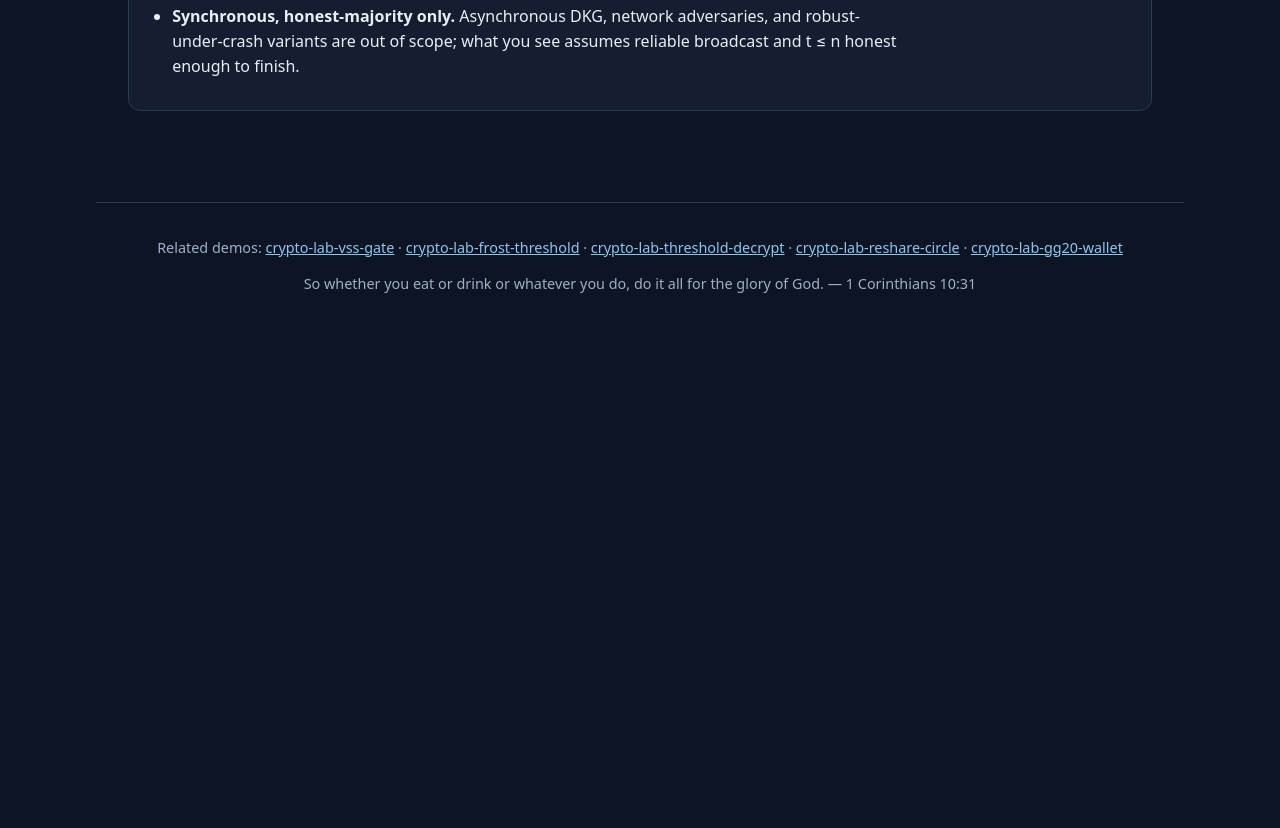
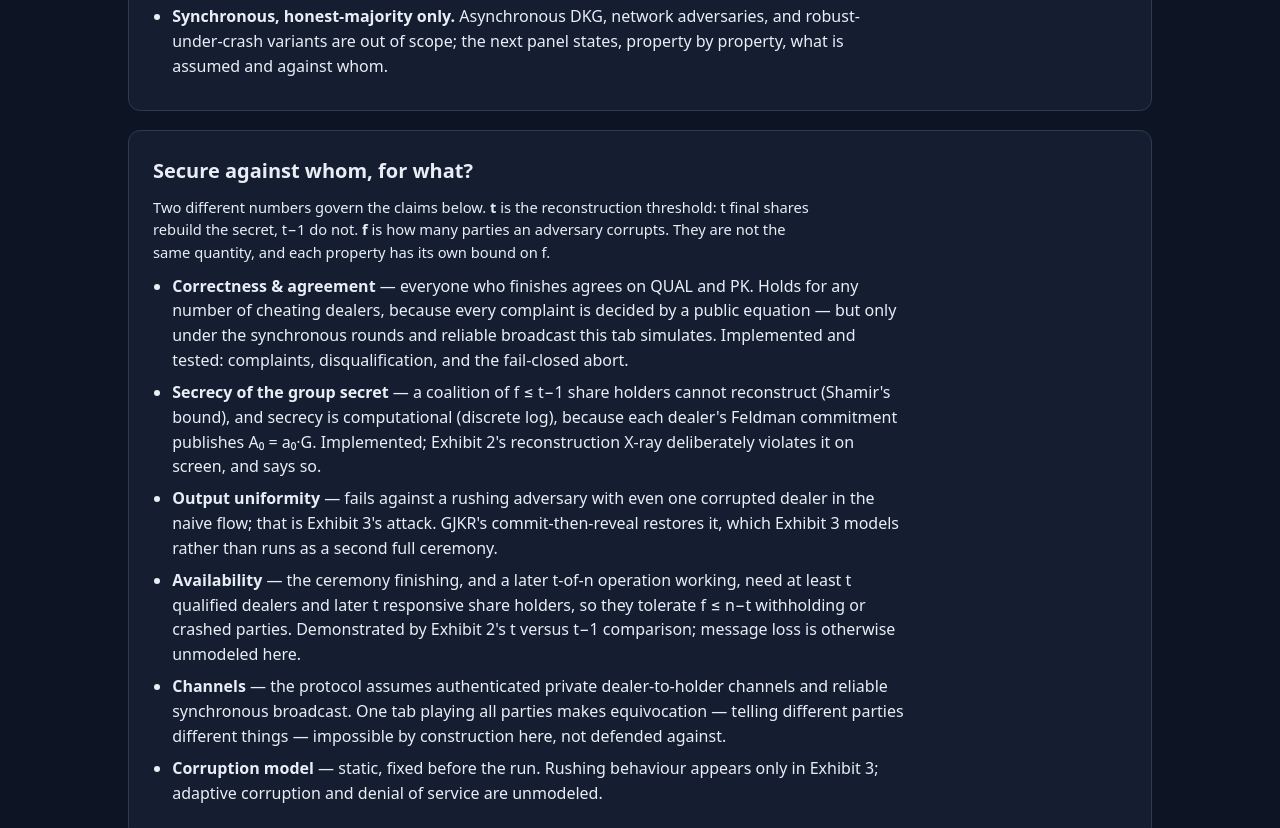
Before and after one commit to systemslibrarian/crypto-lab-dkg-gate, a website built with Vite: page index.html in a window 1280 px wide. Shown: the part 3402-4230 px from the top of the page. Before the commit the page ends 3744 px from the top, so only its background shows below. Built offline with nearby package versions, Linux system fonts and the light colour scheme.

Commit message:
State the threat model property by property, and stop calling a heuristic theory
Actions the remaining applicable items from the 2026-07-22 audit:

- New 'Secure against whom, for what?' panel (index.html) and matching README
  section: separates the reconstruction threshold t from the corruption bound f,
  and states correctness, secrecy, uniformity, availability, channel, and
  corruption-model assumptions individually — no more inferring the adversary
  from the n/t selectors.
- Bias batch banner: 1-(15/16)^(2^k) is now labeled an independence heuristic
  (subset keys are correlated), and the GJKR figure a blind 1/16 guess, instead
  of both being 'theory'.
- bias.test.ts: the 'stays near 1/16' test now pins the deterministic paired
  counts (1 blind win vs 5 rushing wins over the same 12 seeds) so the name and
  the assertion say the same thing.
- e2e/reflow.spec.ts: the audit's mobile-overflow fix is now gated — no root
  horizontal scroll at 320/360/400px in the completed-ceremony and both bias
  states, with the share matrix still scrollable in its own region.

Co-Authored-By: Claude Fable 5 <noreply@anthropic.com>

```diff
--- a/index.html
+++ b/index.html
@@ -270,8 +270,51 @@
           </li>
           <li role="listitem">
             <strong>Synchronous, honest-majority only.</strong> Asynchronous DKG, network adversaries, and
-            robust-under-crash variants are out of scope; what you see assumes reliable broadcast and t ≤ n honest
-            enough to finish.
+            robust-under-crash variants are out of scope; the next panel states, property by property, what is
+            assumed and against whom.
+          </li>
+        </ul>
+      </section>
+
+      <section class="card scope" aria-labelledby="threat-h">
+        <h2 id="threat-h">Secure against whom, for what?</h2>
+        <p class="note">
+          Two different numbers govern the claims below. <strong>t</strong> is the reconstruction threshold: t
+          final shares rebuild the secret, t−1 do not. <strong>f</strong> is how many parties an adversary
+          corrupts. They are not the same quantity, and each property has its own bound on f.
+        </p>
+        <ul role="list">
+          <li role="listitem">
+            <strong>Correctness &amp; agreement</strong> — everyone who finishes agrees on QUAL and PK. Holds for
+            any number of cheating dealers, because every complaint is decided by a public equation — but only
+            under the synchronous rounds and reliable broadcast this tab simulates. Implemented and tested:
+            complaints, disqualification, and the fail-closed abort.
+          </li>
+          <li role="listitem">
+            <strong>Secrecy of the group secret</strong> — a coalition of f ≤ t−1 share holders cannot
+            reconstruct (Shamir's bound), and secrecy is computational (discrete log), because each dealer's
+            Feldman commitment publishes A₀ = a₀·G. Implemented; Exhibit 2's reconstruction X-ray deliberately
+            violates it on screen, and says so.
+          </li>
+          <li role="listitem">
+            <strong>Output uniformity</strong> — fails against a rushing adversary with even one corrupted dealer
+            in the naive flow; that is Exhibit 3's attack. GJKR's commit-then-reveal restores it, which Exhibit 3
+            models rather than runs as a second full ceremony.
+          </li>
+          <li role="listitem">
+            <strong>Availability</strong> — the ceremony finishing, and a later t-of-n operation working, need at
+            least t qualified dealers and later t responsive share holders, so they tolerate f ≤ n−t withholding
+            or crashed parties. Demonstrated by Exhibit 2's t versus t−1 comparison; message loss is otherwise
+            unmodeled here.
+          </li>
+          <li role="listitem">
+            <strong>Channels</strong> — the protocol assumes authenticated private dealer-to-holder channels and
+            reliable synchronous broadcast. One tab playing all parties makes equivocation — telling different
+            parties different things — impossible by construction here, not defended against.
+          </li>
+          <li role="listitem">
+            <strong>Corruption model</strong> — static, fixed before the run. Rushing behaviour appears only in
+            Exhibit 3; adaptive corruption and denial of service are unmodeled.
           </li>
         </ul>
       </section>
--- a/src/ui/bias.ts
+++ b/src/ui/bias.ts
@@ -149,11 +149,16 @@ export function mountBias(root: HTMLElement): void {
     for (let i = 0; i < 20; i++) {
       if (runBiasAttack(N_HONEST, k, nibSel.value, m).success) wins++
     }
+    // Naive: 1-(15/16)^(2^k) treats the 2^k subset keys as independent draws of an
+    // approximately balanced nibble — an independence heuristic, not an exact theorem
+    // (subset sums are correlated). GJKR: a blind 1-in-16 guess, exactly.
     const expected = m === 'naive' ? 100 * (1 - Math.pow(15 / 16, 1 << k)) : 100 / 16
+    const expectedLabel =
+      m === 'naive' ? `independence heuristic ≈ ${expected.toFixed(0)}%` : `blind guess = ${expected.toFixed(1)}%`
     const p = el('p', { class: `banner ${m === 'naive' ? 'banner-bad' : 'banner-ok'}` })
     p.append(
       mark(m === 'naive' ? 'bad' : 'ok', ''),
-      ` 20 fresh ceremonies, ${m === 'naive' ? 'naive commitments' : 'GJKR hiding commitments'}, k = ${k}: the adversary hit its target nibble ${wins}/20 times (theory ≈ ${expected.toFixed(0)}%). `,
+      ` 20 fresh ceremonies, ${m === 'naive' ? 'naive commitments' : 'GJKR hiding commitments'}, k = ${k}: the adversary hit its target nibble ${wins}/20 times (${expectedLabel}). `,
       m === 'naive'
         ? 'Every extra corrupted dealer doubles the candidate space.'
         : 'Controlling more dealers buys nothing once the view is hiding.',
```
Also changed, not shown: e2e/reflow.spec.ts (added, +47 -0 lines), src/dkg/bias.test.ts (+9 -1 lines), README.md.
